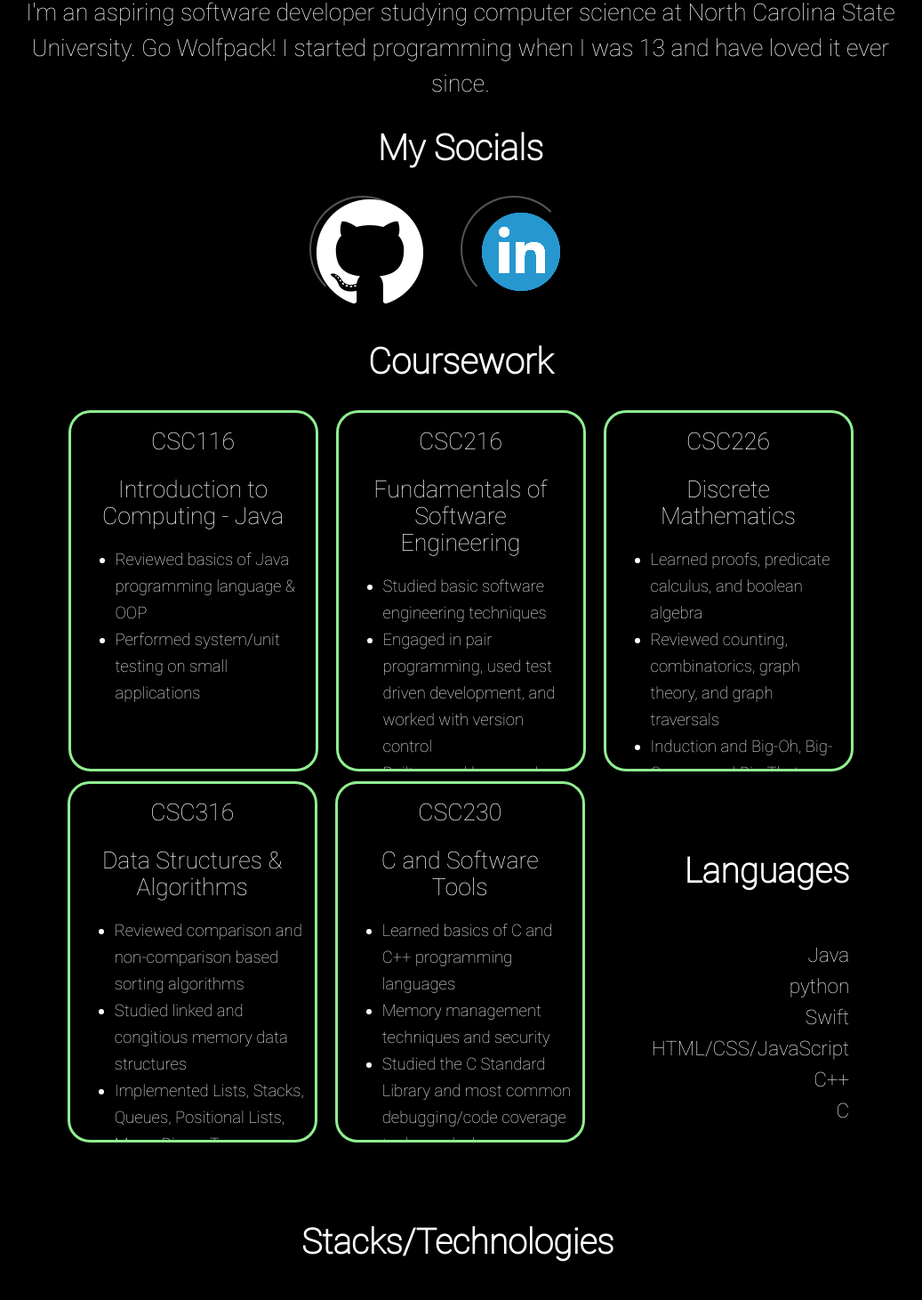
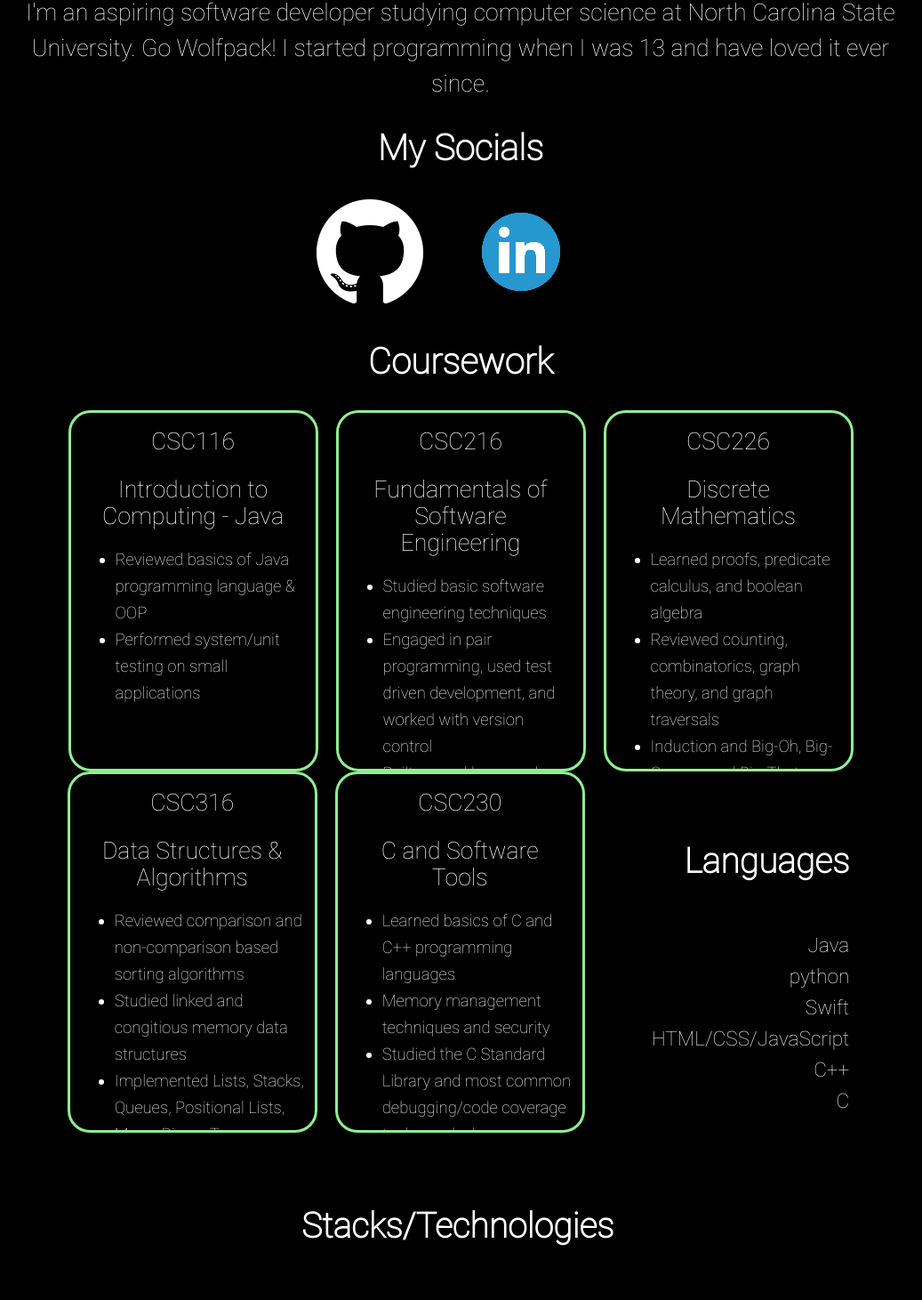
Before and after one commit to nvdixit/Portfolio, a React (Create React App) app in the folder portfolio/: page / in a window 1280 px wide. Shown: the part 356-1817 px from the top of the page at 89% size, without its empty margins (122-1159 px from the left). Built offline with nearby package versions, Linux system fonts and the light colour scheme.

Commit message:
Websited styled for Chrome, Safari, Firefox

```diff
--- a/portfolio/src/components/Course/Course.css
+++ b/portfolio/src/components/Course/Course.css
@@ -4,6 +4,7 @@
 
     width:275px;
     height: 400px;
+    vertical-align: top;
 
     margin-right: 10px;
     margin-left: 10px;
--- a/portfolio/src/components/ExternalWebpageButton/ExternalWebpageButton.css
+++ b/portfolio/src/components/ExternalWebpageButton/ExternalWebpageButton.css
@@ -5,6 +5,8 @@
 
     color: white;
     background-color: black;
+
+    border-style: solid;
     border-color: black;
 
     width: 120px;
@@ -16,6 +18,7 @@
 
     background-size: cover;
     background-position: center;
+
 }
 
 #ExternalWebpageButton:hover {
```
